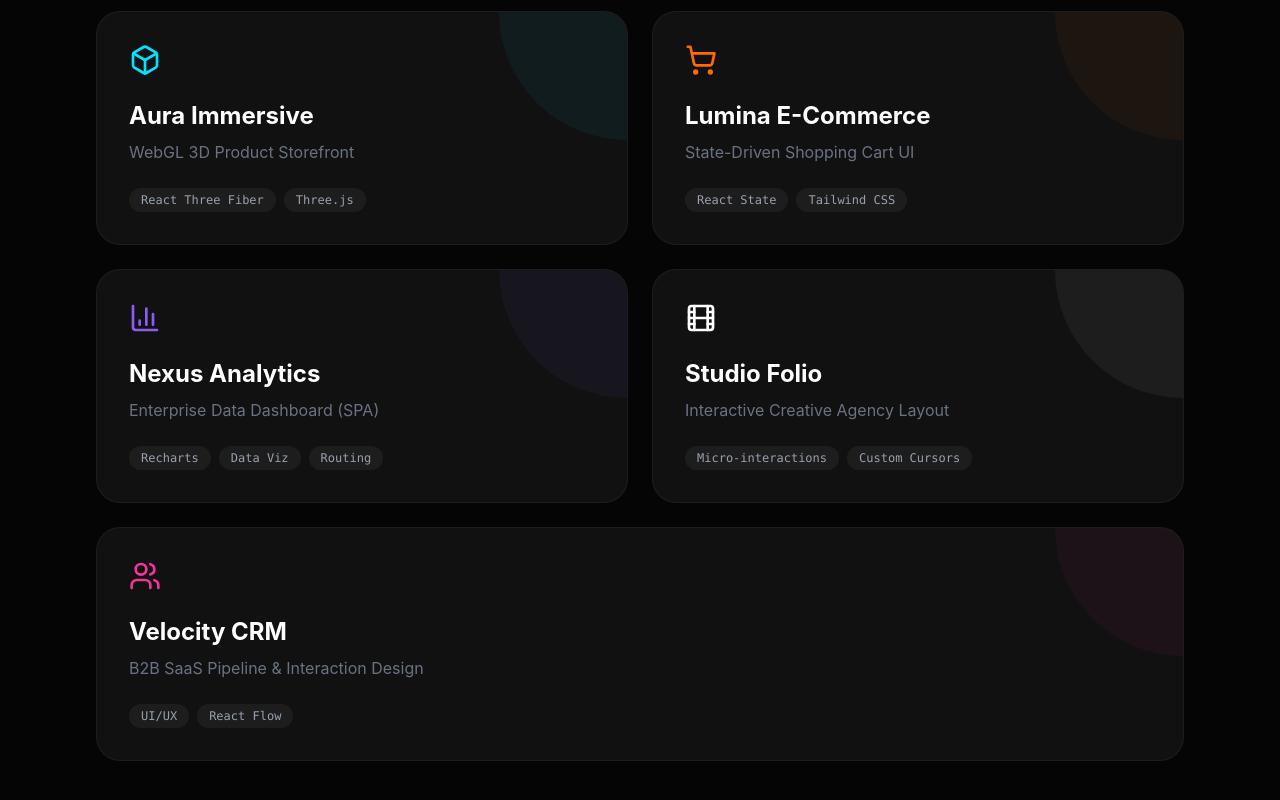
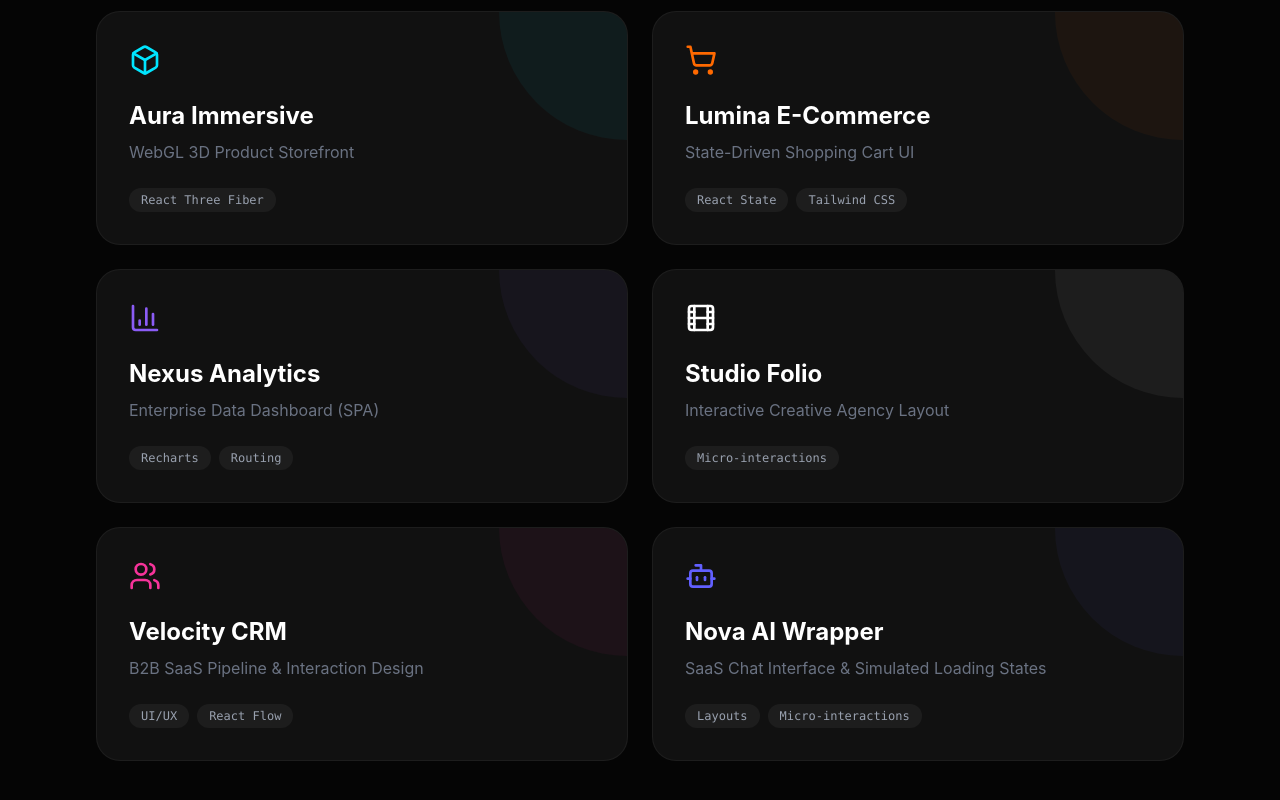
Before and after one commit to MasterAY1/master-ay-archive, a React (Vite) app: page / in a window 1280 px wide. Shown: the part 398-1198 px from the top of the page. Built offline with nearby package versions, Linux system fonts and the light colour scheme.

Commit message:
fix: updated app.jsx to properly map Nova AI

```diff
--- a/src/App.jsx
+++ b/src/App.jsx
@@ -1,17 +1,15 @@
 import React, { useState, useEffect } from 'react';
-import { ArrowLeft, Box, ShoppingCart, BarChart3, Film, Users } from 'lucide-react';
+import { ArrowLeft, Box, ShoppingCart, BarChart3, Film, Users, Bot } from 'lucide-react';
 
-// Import all 5 of your projects
+// Import all 6 of your projects
 import AuraStore from './AuraStore';
 import LuminaStore from './LuminaStore';
 import NexusDashboard from './NexusDashboard';
 import StudioFolio from './StudioFolio';
 import CrmDashboard from './CrmDashboard';
 import NovaAI from './NovaAI';
-import { Bot } from 'lucide-react'; // We need the Bot icon for the grid!
 
 export default function App() {
-  // State to track which project we are currently viewing
   const [activeProject, setActiveProject] = useState('home');
 
   // 1. Check the URL when the site first loads
@@ -26,29 +24,14 @@ export default function App() {
   // 2. Dynamically update the browser tab title
   useEffect(() => {
     switch (activeProject) {
-      case 'home':
-        document.title = 'MASTER_AY | Frontend Archive';
-        break;
-      case 'aura':
-        document.title = 'Aura Immersive | 3D Storefront';
-        break;
-      case 'lumina':
-        document.title = 'Lumina | Modern E-Commerce';
-        break;
-      case 'nexus':
-        document.title = 'Nexus | Analytics Dashboard';
-        break;
-      case 'studio':
-        document.title = 'Studio Folio | Creative Agency';
-        break;
-      case 'crm':
-        document.title = 'Velocity CRM | B2B SaaS Interface';
-        break;
-      case 'ai':
-        document.title = 'Nova AI | Chat Interface';
-        break;
-      default:
-        document.title = 'MASTER_AY | Frontend Archive';
+      case 'home': document.title = 'MASTER_AY | Frontend Archive'; break;
+      case 'aura': document.title = 'Aura Immersive | 3D Storefront'; break;
+      case 'lumina': document.title = 'Lumina | Modern E-Commerce'; break;
+      case 'nexus': document.title = 'Nexus | Analytics Dashboard'; break;
+      case 'studio': document.title = 'Studio Folio | Creative Agency'; break;
+      case 'crm': document.title = 'Velocity CRM | B2B SaaS Interface'; break;
+      case 'ai': document.title = 'Nova AI | Chat Interface'; break;
+      default: document.title = 'MASTER_AY | Frontend Archive';
     }
   }, [activeProject]);
 
@@ -103,9 +86,8 @@ export default function App() {
           <Box className="text-[#00e5ff] mb-6" size={32} />
           <h2 className="text-2xl font-bold mb-2">Aura Immersive</h2>
           <p className="text-gray-500 mb-6">WebGL 3D Product Storefront</p>
-          <div className="flex gap-2">
-            <span className="text-xs font-mono bg-white/5 px-3 py-1 rounded-full text-gray-400">React Three Fiber</span>
-            <span className="text-xs font-mono bg-white/5 px-3 py-1 rounded-full text-gray-400">Three.js</span>
+          <div className="flex gap-2 text-xs font-mono text-gray-400 flex-wrap">
+            <span className="bg-white/5 px-3 py-1 rounded-full">React Three Fiber</span>
           </div>
         </button>
 
@@ -115,9 +97,9 @@ export default function App() {
           <ShoppingCart className="text-orange-500 mb-6" size={32} />
           <h2 className="text-2xl font-bold mb-2">Lumina E-Commerce</h2>
           <p className="text-gray-500 mb-6">State-Driven Shopping Cart UI</p>
-          <div className="flex gap-2">
-            <span className="text-xs font-mono bg-white/5 px-3 py-1 rounded-full text-gray-400">React State</span>
-            <span className="text-xs font-mono bg-white/5 px-3 py-1 rounded-full text-gray-400">Tailwind CSS</span>
+          <div className="flex gap-2 text-xs font-mono text-gray-400 flex-wrap">
+            <span className="bg-white/5 px-3 py-1 rounded-full">React State</span>
+            <span className="bg-white/5 px-3 py-1 rounded-full">Tailwind CSS</span>
           </div>
         </button>
 
@@ -129,7 +111,6 @@ export default function App() {
           <p className="text-gray-500 mb-6">Enterprise Data Dashboard (SPA)</p>
           <div className="flex gap-2 text-xs font-mono text-gray-400 flex-wrap">
             <span className="bg-white/5 px-3 py-1 rounded-full">Recharts</span>
-            <span className="bg-white/5 px-3 py-1 rounded-full">Data Viz</span>
             <span className="bg-white/5 px-3 py-1 rounded-full">Routing</span>
           </div>
         </button>
@@ -140,21 +121,32 @@ export default function App() {
           <Film className="text-white mb-6" size={32} />
           <h2 className="text-2xl font-bold mb-2">Studio Folio</h2>
           <p className="text-gray-500 mb-6">Interactive Creative Agency Layout</p>
-          <div className="flex gap-2">
-            <span className="text-xs font-mono bg-white/5 px-3 py-1 rounded-full text-gray-400">Micro-interactions</span>
-            <span className="text-xs font-mono bg-white/5 px-3 py-1 rounded-full text-gray-400">Custom Cursors</span>
+          <div className="flex gap-2 text-xs font-mono text-gray-400 flex-wrap">
+            <span className="bg-white/5 px-3 py-1 rounded-full">Micro-interactions</span>
           </div>
         </button>
 
-        {/* Project 5: CRM Dashboard (Spans 2 columns on desktop) */}
-        <button onClick={() => navigateTo('crm')} className="group text-left bg-[#111] border border-white/5 hover:border-white/20 p-8 rounded-3xl transition-all hover:-translate-y-2 relative overflow-hidden md:col-span-2">
+        {/* Project 5: CRM Dashboard */}
+        <button onClick={() => navigateTo('crm')} className="group text-left bg-[#111] border border-white/5 hover:border-white/20 p-8 rounded-3xl transition-all hover:-translate-y-2 relative overflow-hidden">
           <div className="absolute top-0 right-0 w-32 h-32 bg-pink-500/5 rounded-bl-full pointer-events-none group-hover:bg-pink-500/10 transition-colors"></div>
           <Users className="text-pink-500 mb-6" size={32} />
           <h2 className="text-2xl font-bold mb-2">Velocity CRM</h2>
           <p className="text-gray-500 mb-6">B2B SaaS Pipeline & Interaction Design</p>
-          <div className="flex gap-2">
-            <span className="text-xs font-mono bg-white/5 px-3 py-1 rounded-full text-gray-400">UI/UX</span>
-            <span className="text-xs font-mono bg-white/5 px-3 py-1 rounded-full text-gray-400">React Flow</span>
+          <div className="flex gap-2 text-xs font-mono text-gray-400 flex-wrap">
+            <span className="bg-white/5 px-3 py-1 rounded-full">UI/UX</span>
+            <span className="bg-white/5 px-3 py-1 rounded-full">React Flow</span>
+          </div>
+        </button>
+
+        {/* Project 6: AI Interface */}
+        <button onClick={() => navigateTo('ai')} className="group text-left bg-[#111] border border-white/5 hover:border-white/20 p-8 rounded-3xl transition-all hover:-translate-y-2 relative overflow-hidden">
+          <div className="absolute top-0 right-0 w-32 h-32 bg-indigo-500/5 rounded-bl-full pointer-events-none group-hover:bg-indigo-500/10 transition-colors"></div>
+          <Bot className="text-indigo-500 mb-6" size={32} />
+          <h2 className="text-2xl font-bold mb-2">Nova AI Wrapper</h2>
+          <p className="text-gray-500 mb-6">SaaS Chat Interface & Simulated Loading States</p>
+          <div className="flex gap-2 text-xs font-mono text-gray-400 flex-wrap">
+            <span className="bg-white/5 px-3 py-1 rounded-full">Layouts</span>
+            <span className="bg-white/5 px-3 py-1 rounded-full">Micro-interactions</span>
           </div>
         </button>
 
```
